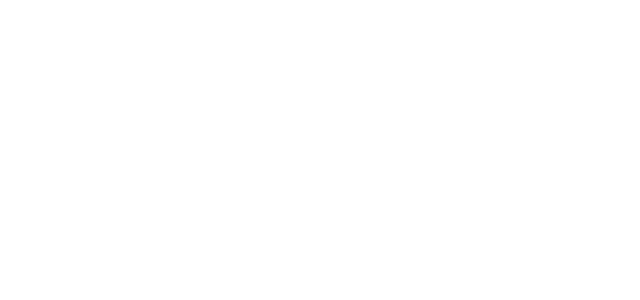
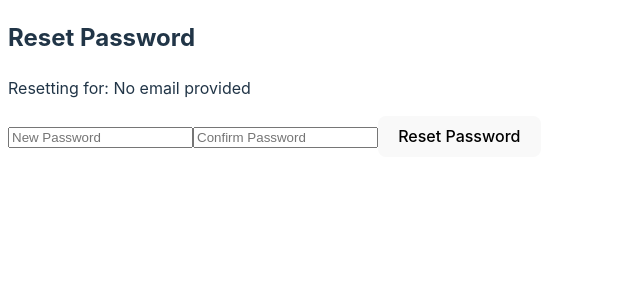
Before and after one commit to Tharunvetrivelan/frontend, a React (Vite) app: page /resetpassword in a window 1280 px wide. Before the commit this address had no page. Shown: the top 300 px of the page, without its empty margins (0-640 px from the left). Built offline with nearby package versions, Linux system fonts and the light colour scheme.

Commit message:
crud and reset

```diff
--- a/src/App.jsx
+++ b/src/App.jsx
@@ -8,8 +8,10 @@
 import EditStudent from './components/EditStudent';
 import StudentDetails from './components/StudentDetails';
 import './App.css';
+import ForgotPassword from './components/forgotPassword.jsx'
+import ResetPassword from "./components/resetPassword.jsx";
 
-import api from './components/api';
+
 function App() {
   return (
     <>
@@ -22,7 +24,8 @@
         <Route path="/create-student" element={<PrivateRoute><StudentForm /></PrivateRoute>} />
         <Route path="/edit-student/:id" element={<PrivateRoute><EditStudent /></PrivateRoute>} />
         <Route path="/student/:id" element={<PrivateRoute><StudentDetails /></PrivateRoute>} />
-
+        <Route path="/forgotpassword" element={<ForgotPassword/>}/>
+        <Route path="/resetpassword" element={<ResetPassword/>}/>
       </Routes>
     </BrowserRouter>
     </>
--- a/src/components/StudentForm.jsx
+++ b/src/components/StudentForm.jsx
@@ -25,8 +25,9 @@
         class: Number(student.class),
         marks: Number(student.marks),
       };
-      await api.post('/student', studentData);
-      navigate('/home');
+      const post = await api.post('/student', studentData);
+      alert(post.data.message);
+
     } catch (error) {
       console.error("Error creating student:", error.response?.data || error.message);
     }
--- a/src/components/api.js
+++ b/src/components/api.js
@@ -1,11 +1,12 @@
 import axios from 'axios';
+import Cookies from 'js-cookie';
 
 const api = axios.create({
   baseURL: 'http://localhost:3000',
 });
 
 api.interceptors.request.use((config) => {
-    const token = localStorage.getItem("token");
+    const token = Cookies.get("token");
     if (token) {
       config.headers.Authorization = `Bearer ${token}`;
     }
--- /dev/null
+++ b/src/components/forgotPassword.jsx
@@ -0,0 +1,50 @@
+import React, { useState } from 'react';
+import { useNavigate } from 'react-router-dom';
+import api from './api.js';
+
+function ForgotPassword() {
+  const navigate = useNavigate();
+  const [data, setData] = useState('');
+
+  const handleChange = (e) => {
+    setData(e.target.value);
+  };
+
+  const handleClick = async (e) => {
+    e.preventDefault();
+    if (!data) {
+      alert("Enter your Gmail");
+      return;
+    }
+    try {
+      const response = await api.post('/login/forgot', { email: data });
+      if (response.status === 200) {
+        navigate('/resetpassword', { state: { email: data } });
+      }
+    } catch (error) {
+      console.log("Error:", error);
+      if (error.response?.status === 404) {
+        alert("Email not found");
+      } else {
+        alert("Failed to request password reset");
+      }
+    }
+  };
+
+  return (
+    <div>
+      forgot? 😂😂
+      <br />
+      <label htmlFor="existingmail">Enter Mail:</label>
+      <input
+        type="email"
+        value={data}
+        onChange={handleChange}
+      />
+      <br />
+      <button onClick={handleClick}>Reset password</button>
+    </div>
+  );
+}
+
+export default ForgotPassword;
--- a/src/components/home.jsx
+++ b/src/components/home.jsx
@@ -7,27 +7,27 @@
 export default function Home() {
     const [students, setStudents] = useState([]);
     const [page, setPage] = useState(1);
-  const [totalPages, setTotalPages] = useState(1); // Initialize totalPages state
+    const [totalPages, setTotalPages] = useState(1);
     const limit = 10;
     const navigate = useNavigate();
 
     // Fetch students when the page changes
     useEffect(() => {
       api.get(`/student?skip=${(page - 1) * limit}&limit=${limit}`)
-      .then(response => {
+        .then(response => {           //yen .then podre
           setStudents(response.data.studentData);
-        setTotalPages(Math.ceil(response.data.totalStudents / limit)); // Update totalPages
+          setTotalPages(Math.ceil(response.data.totalStudents / limit));
         })
         .catch(error => console.error(error));
     }, [page]);
 
-  // Handle logout
+  // find the cookie expiry by logging in after an hour/day
   const handleLogout = () => {
     Cookies.remove("token");
     navigate("/login");
   };
 
-  // Handle student deletion
+
   const handleDelete = async (id) => {
     if (window.confirm("Are you sure you want to delete this student?")) {
       try {
--- a/src/components/login.jsx
+++ b/src/components/login.jsx
@@ -50,6 +50,7 @@
     {loading ? "Logging in..." : "Login"}
 </button>
             </form>
+            <button onClick={()=>navigate("/forgotpassword")}>forgot password</button>
         </div>
   )
 }
--- /dev/null
+++ b/src/components/resetPassword.jsx
@@ -0,0 +1,67 @@
+import React, { useState } from 'react';
+import { useNavigate,useLocation } from 'react-router-dom';
+import api from './api';
+
+function ResetPassword() {
+const navigate = useNavigate();
+const location = useLocation();
+const email = location.state?.email || '';
+const [formData,setFormData] = useState({
+            password:"",
+            confirmpassword:""
+        });
+const handleChange=(e)=>{
+    setFormData({...formData,[e.target.name]:e.target.value})
+}
+const handleSubmit=async(e)=>{
+    e.preventDefault();
+    if(formData.password!== formData.confirmpassword){
+        alert("Passwords don't match");
+        return;
+    }
+    if(!email){
+        alert("email not provided please go back and provide email");
+        navigate('/forgotpassword');
+        return;
+    }
+    try{
+    const response = await api.put('/login/reset',{
+        email,password: formData.password
+    });
+    if(response.status === 200){
+        alert("Password changed!!");
+        navigate('/login');
+    }
+}
+    catch(e){
+        alert("error:"+(e.response?.data?.message || "error unknown"));
+    }
+}
+return (
+    <div>
+      <h2>Reset Password</h2>
+      <p>Resetting for: {email || "No email provided"}</p>
+      <form onSubmit={handleSubmit}>
+        <input
+          type="password"
+          name="password"
+          value={formData.password}
+          onChange={handleChange}
+          placeholder="New Password"
+          required
+        />
+        <input
+          type="password"
+          name="confirmpassword"
+          value={formData.confirmpassword}
+          onChange={handleChange}
+          placeholder="Confirm Password"
+          required
+        />
+        <button type="submit">Reset Password</button>
+      </form>
+    </div>
+  );
+}
+
+export default ResetPassword;
```
Lines whose indentation alone changed are shown as unchanged.
